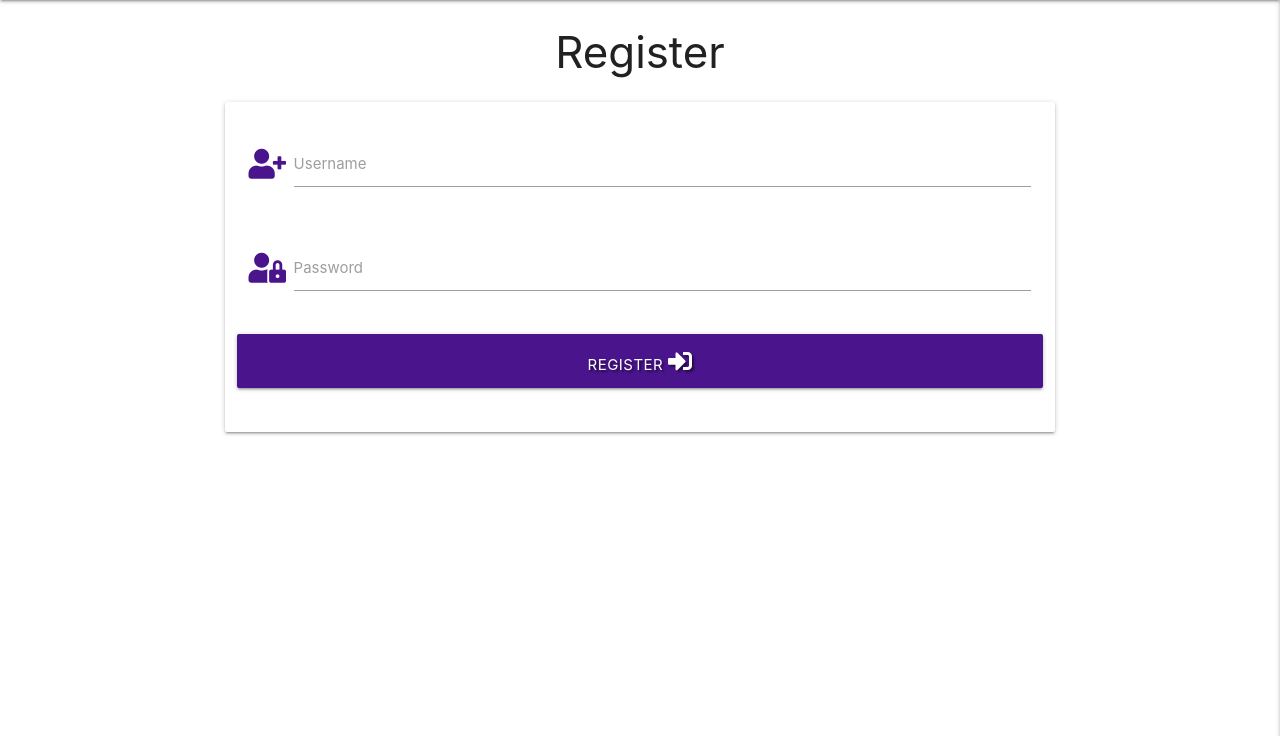
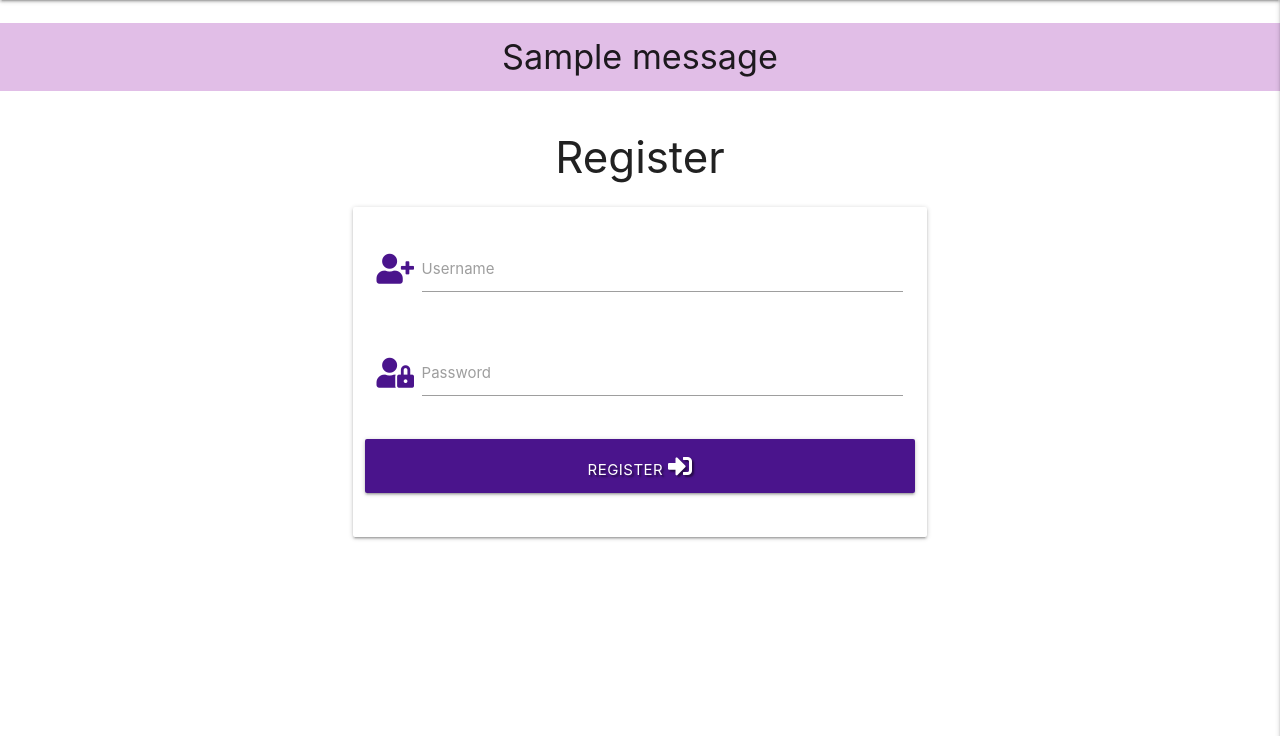
Before and after one commit to AlienatedSoftware/Third_Milestone_Book_Club, a Flask app: page /register in a window 1280 px wide. Shown: the part 64-800 px from the top of the page. Run offline with Flask 2, Linux system fonts and the light colour scheme; one stand-in notice (Sample message) is shown; some libraries are stand-ins or nearby versions.

Commit message:
Implemented functionality for register user system

```diff
--- a/app.py
+++ b/app.py
@@ -27,6 +27,24 @@ def get_books():
 
 @app.route("/register", methods=["GET", "POST"])
 def register():
+    if request.method == "POST":
+        # Check if username already exists in the data base
+        existing_user = mongo.db.users.find_one(
+            {"username": request.form.get("username").lower()})
+
+        if existing_user:
+            flash("Username already exists")
+            return redirect(url_for("register"))
+
+        register = {
+            "username": request.form.get("username").lower(),
+            "password": generate_password_hash(request.form.get("password"))
+        }
+        mongo.db.users.insert_one(register)
+
+        # Puts the new user into 'session' cookie
+        session["user"] = request.form.get("username").lower()
+        flash("Registration Successful!")
     return render_template("register.html")
 
 
--- a/static/css/style.css
+++ b/static/css/style.css
@@ -1,3 +1,7 @@
 .text-shadow {
     text-shadow: 2px 2px 2px rgba(0, 0, 0, 0.5);
 }
+
+.flashes h4 {
+    line-height: 2;
+}
--- a/templates/base.html
+++ b/templates/base.html
@@ -45,8 +45,23 @@
         </ul>
     </header>
 
-    {% block content %}
-    {% endblock %}
+    <!-- Flash message -->
+    <section>
+        {% with messages = get_flashed_messages() %}
+            {% if messages %}
+                {% for message in messages %}
+                    <div class="row flashes">
+                        <h4 class="purple lighten-4 center-align">{{ message }}</h4>
+                    </div>
+                {% endfor %}
+            {% endif %}
+        {% endwith %}
+    </section>
+
+    <main class="container">
+        {% block content %}
+        {% endblock %}
+    </main>
 
     <script src="https://code.jquery.com/jquery-3.6.0.min.js" integrity="sha256-/xUj+3OJU5yExlq6GSYGSHk7tPXikynS7ogEvDej/m4=" crossorigin="anonymous"></script>
     <script src="https://cdnjs.cloudflare.com/ajax/libs/materialize/1.0.0/js/materialize.min.js"></script>
--- a/templates/register.html
+++ b/templates/register.html
@@ -10,7 +10,8 @@
             <div class="row">
                 <div class="input-field col s12">
                     <i class="fas fa-user-plus prefix purple-text text-darken-4"></i>
-                    <input id="username" name="username" type="text" class="validate">
+                    <input id="username" name="username" type="text" minlength="5"
+                        maxlength="15" pattern="^[a-zA-Z0-9]{5,15}$" class="validate" required>
                     <label for="username">Username</label>
                 </div>
             </div>
@@ -18,7 +19,8 @@
             <div class="row">
                 <div class="input-field col s12">
                     <i class="fas fa-user-lock prefix purple-text text-darken-4"></i>
-                    <input id="password" name="password" type="password" class="validate">
+                    <input id="username" name="username" type="text" minlength="5"
+                        maxlength="15" pattern="^[a-zA-Z0-9]{5,15}$" class="validate" required>
                     <label for="password">Password</label>
                 </div>
             </div>
```
